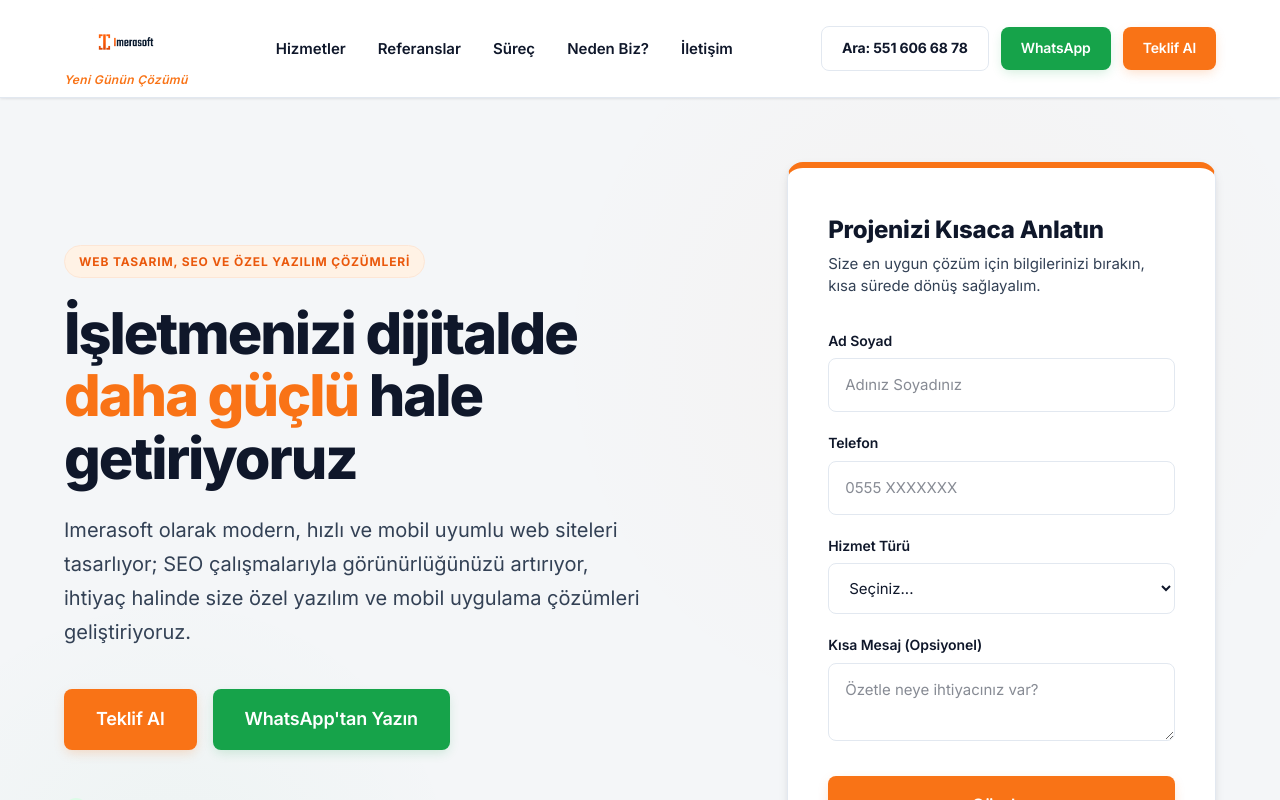
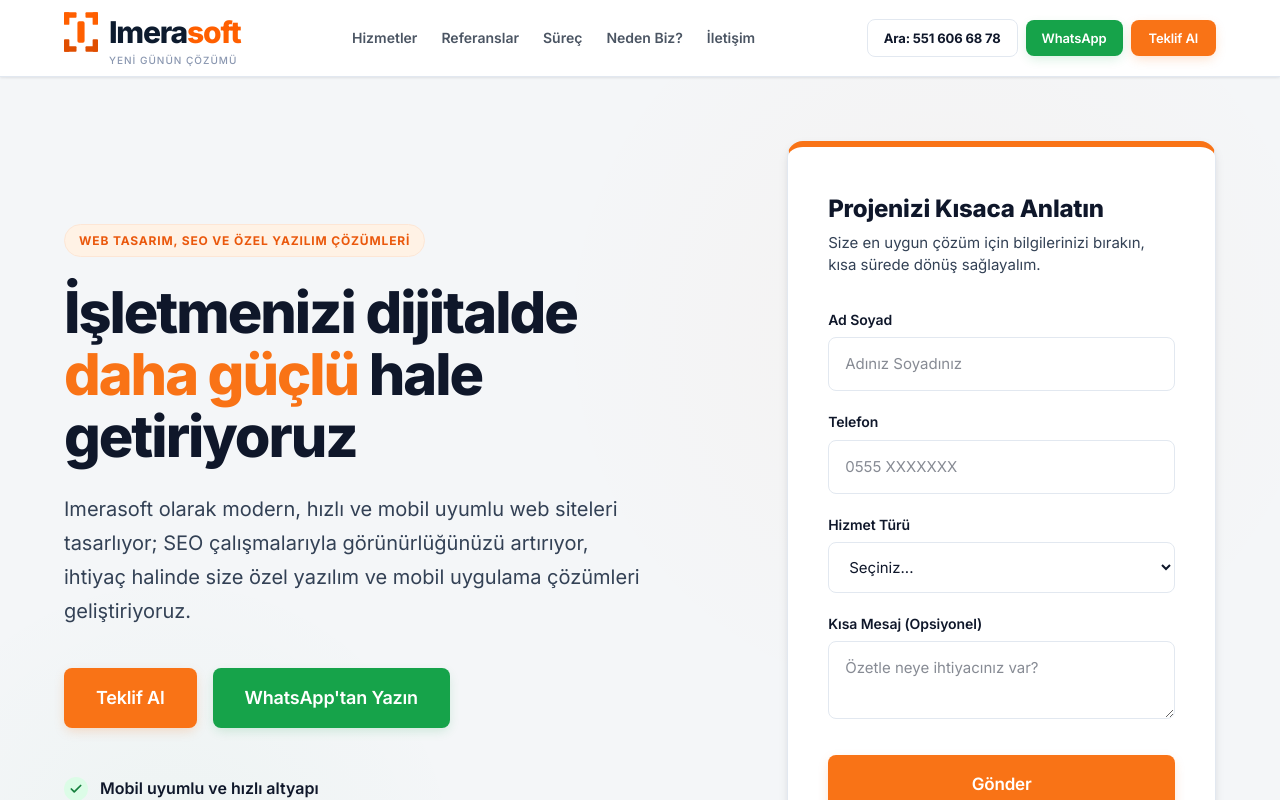
Before and after one commit to ysfmetu/imerasoft, a Next.js app: page / in a window 1280 px wide. Shown: the top 800 px of the page. Built offline with nearby package versions, Linux system fonts and the light colour scheme.

Commit message:
feat:logo tasarım değiştirildi1

```diff
--- a/app/components/Navbar.tsx
+++ b/app/components/Navbar.tsx
@@ -26,38 +26,82 @@ export default function Navbar() {
       }}
     >
       <div className="container">
-        <div style={{ display: "flex", alignItems: "center", justifyContent: "space-between", minHeight: "88px", padding: "8px 0" }}>
+        <div style={{ display: "flex", alignItems: "center", justifyContent: "space-between", minHeight: "76px", padding: "0" }}>
 
-          {/* Logo */}
-          <a href="#" style={{ display: "flex", flexDirection: "column", alignItems: "center", textDecoration: "none" }}>
-            <img
-              src="/logo.png"
-              alt="Imerasoft Logo"
-              style={{ height: "68px", width: "auto", objectFit: "contain" }}
-            />
+          {/* Logo — locked block, flex-shrink:0 so it always dominates */}
+          <a
+            href="#"
+            style={{
+              display: "flex",
+              flexDirection: "column",
+              alignItems: "flex-start",
+              textDecoration: "none",
+              flexShrink: 0,
+              gap: "3px",
+            }}
+          >
+            {/* Icon + Wordmark Row */}
+            <div style={{ display: "flex", alignItems: "center", gap: "11px" }}>
+              {/* SVG Icon */}
+              <svg width="34" height="40" viewBox="0 0 38 44" fill="none" xmlns="http://www.w3.org/2000/svg" aria-hidden="true" style={{ flexShrink: 0 }}>
+                <rect x="0" y="0" width="14" height="6" rx="1" fill="#FF5F00"/>
+                <rect x="0" y="0" width="6" height="14" rx="1" fill="#FF5F00"/>
+                <rect x="24" y="0" width="14" height="6" rx="1" fill="#FF5F00"/>
+                <rect x="32" y="0" width="6" height="14" rx="1" fill="#FF5F00"/>
+                <rect x="15" y="10" width="8" height="24" rx="2" fill="#FF5F00"/>
+                <rect x="0" y="38" width="14" height="6" rx="1" fill="#E04E00"/>
+                <rect x="0" y="30" width="6" height="14" rx="1" fill="#E04E00"/>
+                <rect x="24" y="38" width="14" height="6" rx="1" fill="#E04E00"/>
+                <rect x="32" y="30" width="6" height="14" rx="1" fill="#E04E00"/>
+              </svg>
+
+              {/* Wordmark */}
+              <div style={{ display: "flex", alignItems: "baseline", lineHeight: 1 }}>
+                <span style={{
+                  fontSize: "1.875rem",
+                  fontWeight: 800,
+                  color: "#0D1B2E",
+                  letterSpacing: "-0.04em",
+                  fontFamily: "var(--font-inter), Inter, sans-serif",
+                  lineHeight: 1,
+                }}>Imera</span>
+                <span style={{
+                  fontSize: "1.875rem",
+                  fontWeight: 800,
+                  color: "#FF5F00",
+                  letterSpacing: "-0.04em",
+                  fontFamily: "var(--font-inter), Inter, sans-serif",
+                  lineHeight: 1,
+                }}>soft</span>
+              </div>
+            </div>
+
+            {/* Slogan — indented to align under wordmark */}
             <span style={{
-              fontSize: "0.75rem",
-              fontWeight: 600,
-              color: "var(--orange)",
-              letterSpacing: "0.03em",
-              marginTop: "-6px",
-              fontStyle: "italic"
+              fontSize: "0.625rem",
+              fontWeight: 500,
+              color: "#8A97B0",
+              letterSpacing: "0.1em",
+              textTransform: "uppercase",
+              paddingLeft: "45px",
+              lineHeight: 1,
             }}>
               Yeni Günün Çözümü
             </span>
           </a>
 
           {/* Nav Links - Desktop */}
-          <nav style={{ display: "flex", gap: "32px" }} className="desktop-nav">
+          <nav style={{ display: "flex", gap: "24px", alignItems: "center" }} className="desktop-nav">
             {navLinks.map((link) => (
               <a
                 key={link.href}
                 href={link.href}
                 style={{
-                  color: "var(--text-main)",
+                  color: "var(--text-secondary, #4B5563)",
                   fontWeight: 600,
-                  fontSize: "0.9375rem",
-                  transition: "color 0.2s ease"
+                  fontSize: "0.875rem",
+                  transition: "color 0.2s ease",
+                  whiteSpace: "nowrap",
                 }}
               >
                 {link.label}
@@ -66,11 +110,11 @@ export default function Navbar() {
           </nav>
 
           {/* Contact CTAs - Right */}
-          <div style={{ display: "flex", alignItems: "center", gap: "12px" }} className="desktop-nav">
+          <div style={{ display: "flex", alignItems: "center", gap: "8px", flexShrink: 0 }} className="desktop-nav">
             <a
               href={contactInfo.phoneHref}
               className="btn btn-outline"
-              style={{ padding: "10px 20px", fontSize: "0.875rem", fontWeight: 700 }}
+              style={{ padding: "8px 16px", fontSize: "0.8125rem", fontWeight: 700 }}
             >
               Ara: {contactInfo.phone}
             </a>
@@ -79,14 +123,14 @@ export default function Navbar() {
               target="_blank"
               rel="noopener noreferrer"
               className="btn btn-green"
-              style={{ padding: "10px 20px", fontSize: "0.875rem" }}
+              style={{ padding: "8px 16px", fontSize: "0.8125rem" }}
             >
               WhatsApp
             </a>
             <a
               href="#iletisim"
               className="btn btn-primary"
-              style={{ padding: "10px 20px", fontSize: "0.875rem" }}
+              style={{ padding: "8px 18px", fontSize: "0.8125rem" }}
             >
               Teklif Al
             </a>
```
